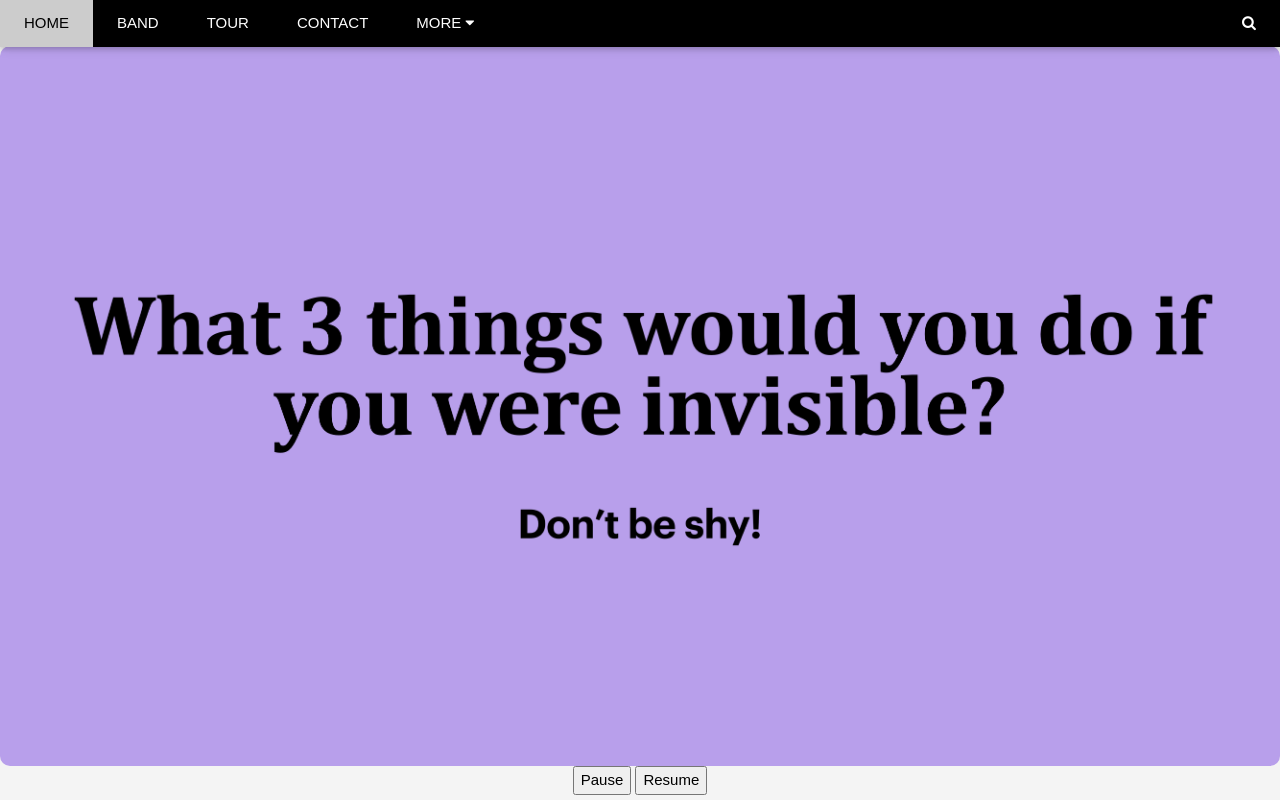
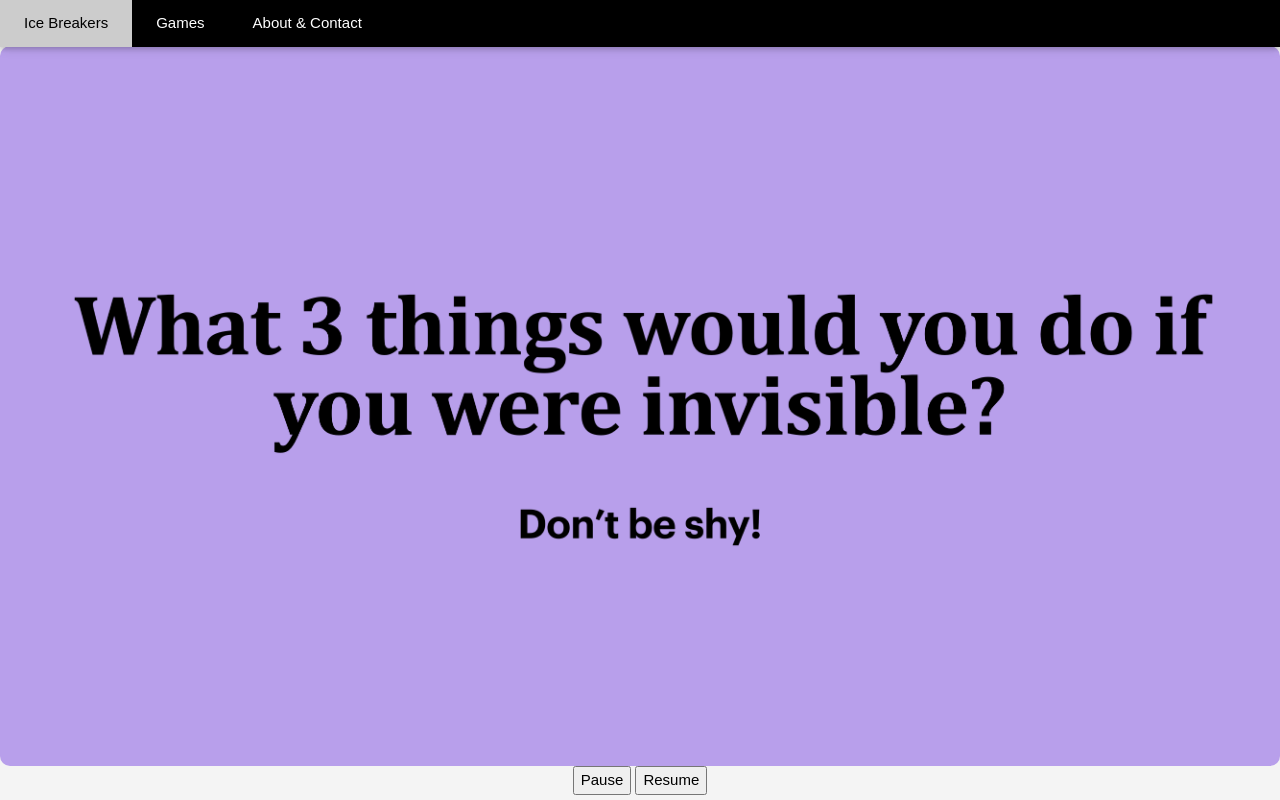
Before and after one commit to sbs87/Random_Projects, a plain HTML site: page website/index3.html in a window 1280 px wide. Shown: the top 800 px of the page. Drawn offline with nearby package versions, Linux system fonts and the light colour scheme.

Commit message:
ADD cleanup and rename variable

```diff
--- a/website/index3.html
+++ b/website/index3.html
@@ -10,7 +10,7 @@
 
 
 
-    <title>Basic Website</title>
+    <title>Ice breakers</title>
     <style>
         body {
             font-family: Arial, sans-serif;
@@ -61,30 +61,18 @@
             <a class="w3-bar-item w3-button w3-padding-large w3-hide-medium w3-hide-large w3-right"
                 href="javascript:void(0)" onclick="myFunction()" title="Toggle Navigation Menu"><i
                     class="fa fa-bars"></i></a>
-            <a href="#" class="w3-bar-item w3-button w3-padding-large">HOME</a>
-            <a href="#band" class="w3-bar-item w3-button w3-padding-large w3-hide-small">BAND</a>
-            <a href="#tour" class="w3-bar-item w3-button w3-padding-large w3-hide-small">TOUR</a>
-            <a href="#contact" class="w3-bar-item w3-button w3-padding-large w3-hide-small">CONTACT</a>
-            <div class="w3-dropdown-hover w3-hide-small">
-                <button class="w3-padding-large w3-button" title="More">MORE <i class="fa fa-caret-down"></i></button>
-                <div class="w3-dropdown-content w3-bar-block w3-card-4">
-                    <a href="#" class="w3-bar-item w3-button">Merchandise</a>
-                    <a href="#" class="w3-bar-item w3-button">Extras</a>
-                    <a href="#" class="w3-bar-item w3-button">Media</a>
-                </div>
-            </div>
-            <a href="javascript:void(0)" class="w3-padding-large w3-hover-red w3-hide-small w3-right"><i
-                    class="fa fa-search"></i></a>
+            <a href="#icebreakers" class="w3-bar-item w3-button w3-padding-large w3-hide-small">Ice Breakers</a>
+            <a href="#ganes" class="w3-bar-item w3-button w3-padding-large w3-hide-small">Games</a>
+            <a href="#contact" class="w3-bar-item w3-button w3-padding-large w3-hide-small">About & Contact</a>
+
         </div>
     </div>
 
 
     <!-- Navbar on small screens (remove the onclick attribute if you want the navbar to always show on top of the content when clicking on the links) -->
     <div id="navDemo" class="w3-bar-block w3-black w3-hide w3-hide-large w3-hide-medium w3-top" style="margin-top:46px">
-        <a href="#band" class="w3-bar-item w3-button w3-padding-large" onclick="myFunction()">BAND</a>
-        <a href="#tour" class="w3-bar-item w3-button w3-padding-large" onclick="myFunction()">TOUR</a>
-        <a href="#contact" class="w3-bar-item w3-button w3-padding-large" onclick="myFunction()">CONTACT</a>
-        <a href="#" class="w3-bar-item w3-button w3-padding-large" onclick="myFunction()">MERCH</a>
+        <a href="#icebreakers" class="w3-bar-item w3-button w3-padding-large" onclick="myFunction()">Ice Breakers</a>
+        <a href="#games" class="w3-bar-item w3-button w3-padding-large" onclick="myFunction()">Games</a>
     </div>
 
 
```
